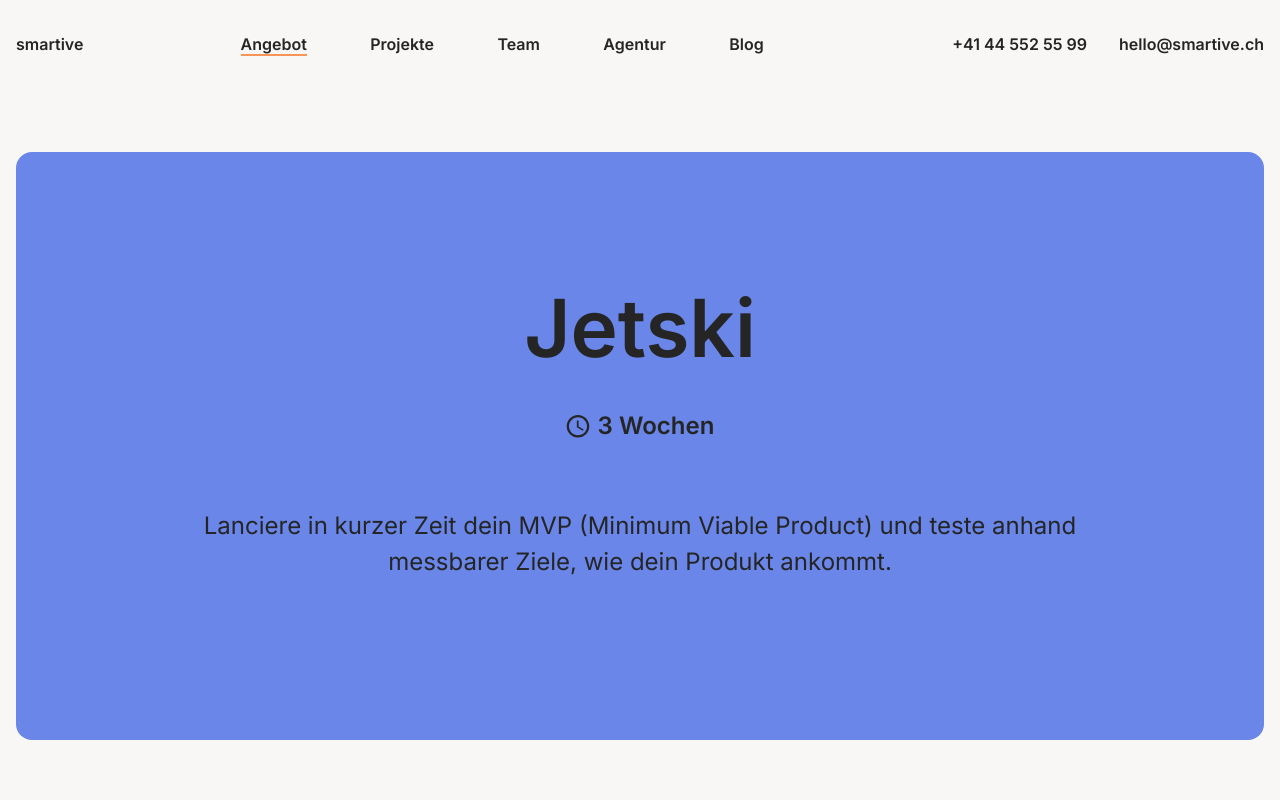
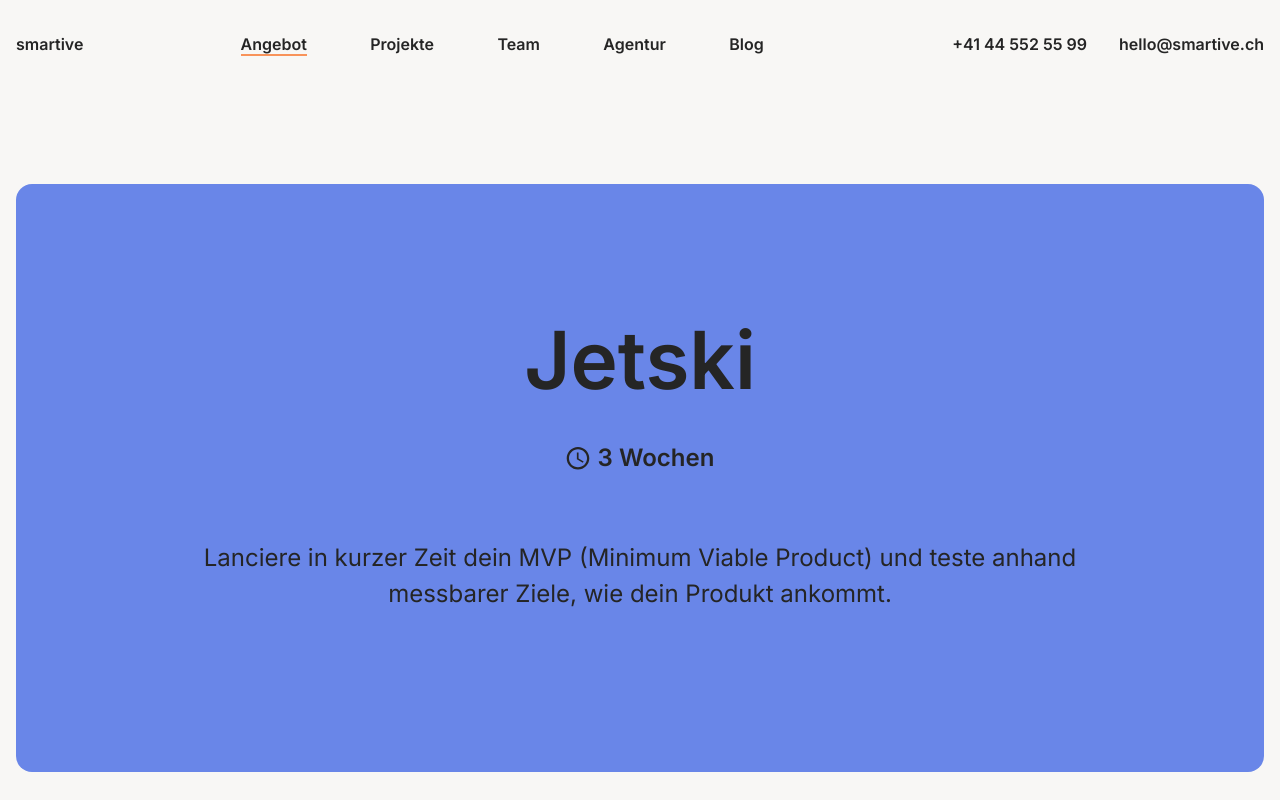
Before and after one commit to JavonGit/smart, a Next.js app: page /angebot/jetski in a window 1280 px wide. Shown: the top 800 px of the page. Built offline with nearby package versions, Linux system fonts and the light colour scheme.

Commit message:
fix: Scrollbars

```diff
--- a/src/components/navigation.tsx
+++ b/src/components/navigation.tsx
@@ -26,7 +26,7 @@ export const Navigation: FC = () => {
   useLockBodyScroll(mobileNavOpen, mobileNavRef);
 
   return (
-    <nav className="grid grid-flow-col content-start font-sans font-bold text-xs">
+    <nav className="grid grid-flow-col content-start lg:container lg:mx-auto px-4 pt-8 font-sans font-bold text-xs">
       <div className="z-50">
         <Link variant={LinkVariants.NoUnderline} href="/" onClick={() => setMobileNavOpen(false)}>
           smartive
--- a/src/pages/_app.tsx
+++ b/src/pages/_app.tsx
@@ -10,7 +10,7 @@ import '../styles/globals.css';
 export default function App({ Component, pageProps }: AppProps) {
   const { pathname } = useRouter();
   return (
-    <div className="min-h-screen grid grid-rows-headerFooter lg:container lg:mx-auto px-4 pt-8">
+    <div className="min-h-screen grid grid-rows-headerFooter">
       <Head>
         <meta
           name="viewport"
@@ -19,7 +19,13 @@ export default function App({ Component, pageProps }: AppProps) {
       </Head>
       <Navigation />
       <AnimatePresence>
-        <motion.div key={pathname} initial={{ opacity: 0 }} animate={{ opacity: 1 }} exit={{ opacity: 0 }}>
+        <motion.div
+          className="lg:container lg:mx-auto px-4 pt-8"
+          key={pathname}
+          initial={{ opacity: 0 }}
+          animate={{ opacity: 1 }}
+          exit={{ opacity: 0 }}
+        >
           <Component {...pageProps} />
         </motion.div>
       </AnimatePresence>
--- a/src/styles/globals.css
+++ b/src/styles/globals.css
@@ -62,17 +62,15 @@
 
 footer {
   @apply relative;
-  @apply -m-4;
 }
 
 @screen lg {
   footer {
-    @apply w-screen;
-    @apply m-0;
+    @apply w-full;
     height: 489px;
     left: 50%;
     right: 50%;
-    margin-left: -50vw;
-    margin-right: -50vw;
+    margin-left: -50%;
+    margin-right: -50%;
   }
 }
```
